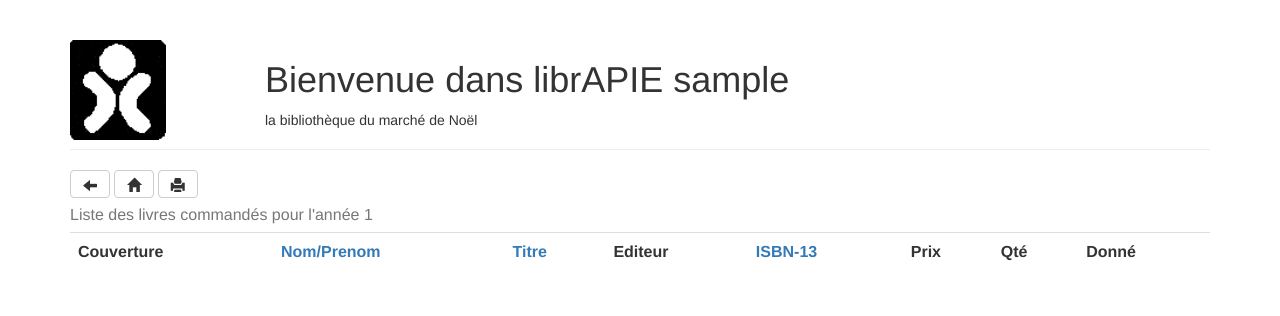
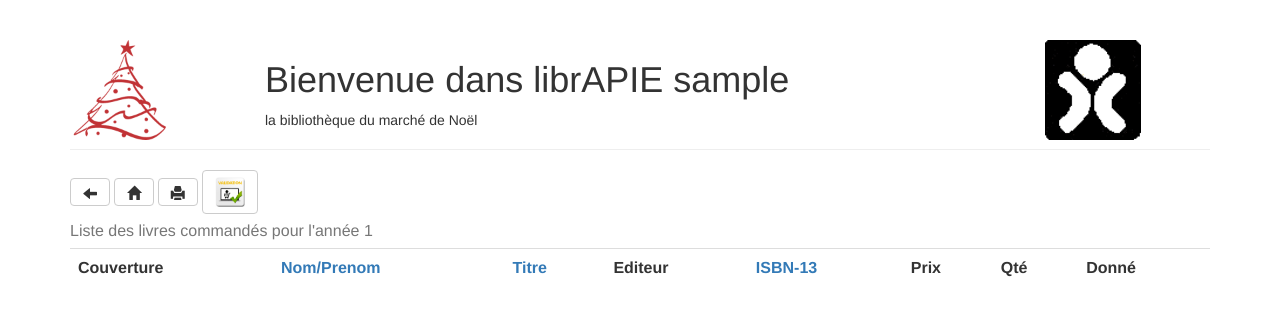
Before and after one commit to filleap/librapie, a PHP site: page /bookCde3.php?annee=1 in a window 1280 px wide. Shown: the top 316 px of the page. Run offline with PHP 8.4, Linux system fonts and the light colour scheme; the visitor is signed in with stand-in values (Sample User, id 1); data that the repository does not hold is empty; some libraries are stand-ins or nearby versions.

Commit message:
💄 fin maj bandeau

```diff
--- a/www/bookCde3.php
+++ b/www/bookCde3.php
@@ -64,16 +64,19 @@
   </head>
   <body>
  	 <div class="container">
- 		<div class="page-header" id="entete-APIE">
+		<div class="page-header">
 			<div class="row">
 				<div class="col-sm-2">
 					<a href="index.php">
- 						<img height="100px" src="./Logo_APIE.gif"/>
+						<img height="100px" src="./sapin-noel.png"/>
 					</a>
 				</div>
- 				<div class="col-sm-10">
+				<div class="col-sm-8">
 					<h1>Bienvenue dans librAPIE <?php print($_SESSION['pseudo']); ?></h1>
 					<caption>la bibliothèque du marché de Noël</caption>
+				</div>
+				<div class="col-sm-2">
+						<img height="100px" src="./Logo_APIE.gif"/>
 				</div>
 			</div>
 		</div>
@@ -116,6 +119,9 @@
 				<button title="imprimer" type="button" class="btn btn-default" onclick="javascript:imprimer();return false;">
 					<span class="glyphicon glyphicon-print"></span>
 				</button>
+				<button title="gestionCommandes" type="button" class="btn btn-default" onclick="javascript:window.location='formCdeLivre.php'">
+					<img height="30px" src="commande.jpg"/>
+				</button>
 			</div>
 			<div>
 				<table class="table">
--- a/www/bookStock.php
+++ b/www/bookStock.php
@@ -68,11 +68,11 @@
   </head>
   <body>
 		<div class="container" id="content" class="content">
-	 		<div class="page-header" id="entete-APIE">
+			<div class="page-header">
 				<div class="row">
 					<div class="col-sm-2">
 						<a href="index.php">
-							<img height="100px" src="./Logo_APIE.gif"/>
+							<img height="100px" src="./sapin-noel.png"/>
 						</a>
 					</div>
 					<div class="col-sm-8">
@@ -80,7 +80,7 @@
 						<caption>la bibliothèque du marché de Noël</caption>
 					</div>
 					<div class="col-sm-2">
-						<img height="100px" src="pile-de-livres.jpg"/>
+							<img height="100px" src="./Logo_APIE.gif"/>
 					</div>
 				</div>
 			</div>
--- a/www/formCdeLivre.php
+++ b/www/formCdeLivre.php
@@ -35,7 +35,7 @@
 			<div class="row">
 				<div class="col-sm-2">
 					<a href="index.php">
-						<img height="100px" src="./Logo_APIE.gif"/>
+						<img height="100px" src="./sapin-noel.png"/>
 					</a>
 				</div>
 				<div class="col-sm-8">
@@ -43,7 +43,7 @@
 					<caption>la bibliothèque du marché de Noël</caption>
 				</div>
 				<div class="col-sm-2">
-					<img height="100px" src="commande.jpg"/>
+						<img height="100px" src="./Logo_APIE.gif"/>
 				</div>
 			</div>
 		</div>
```
Also changed, not shown: www/listeCdes.php (+6 -3 lines), www/livresAprendre.php (+9 -3 lines). Lines whose indentation alone changed are shown as unchanged.
